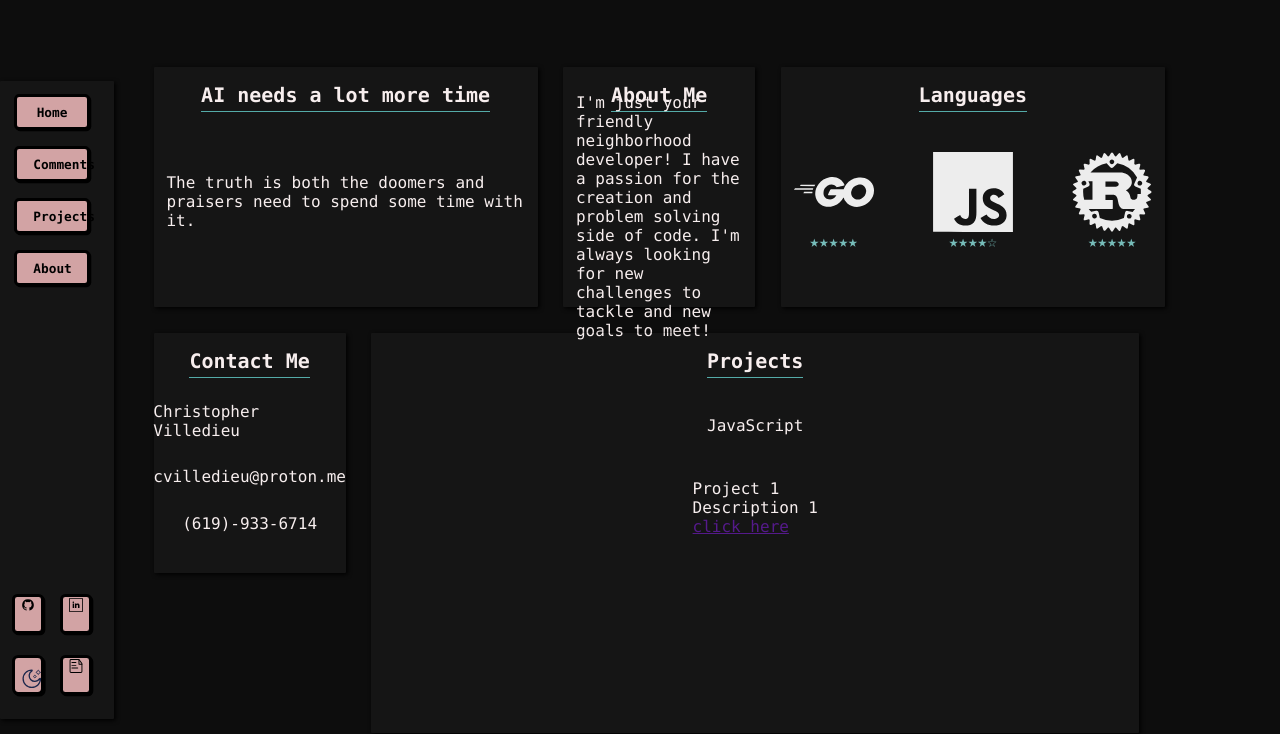
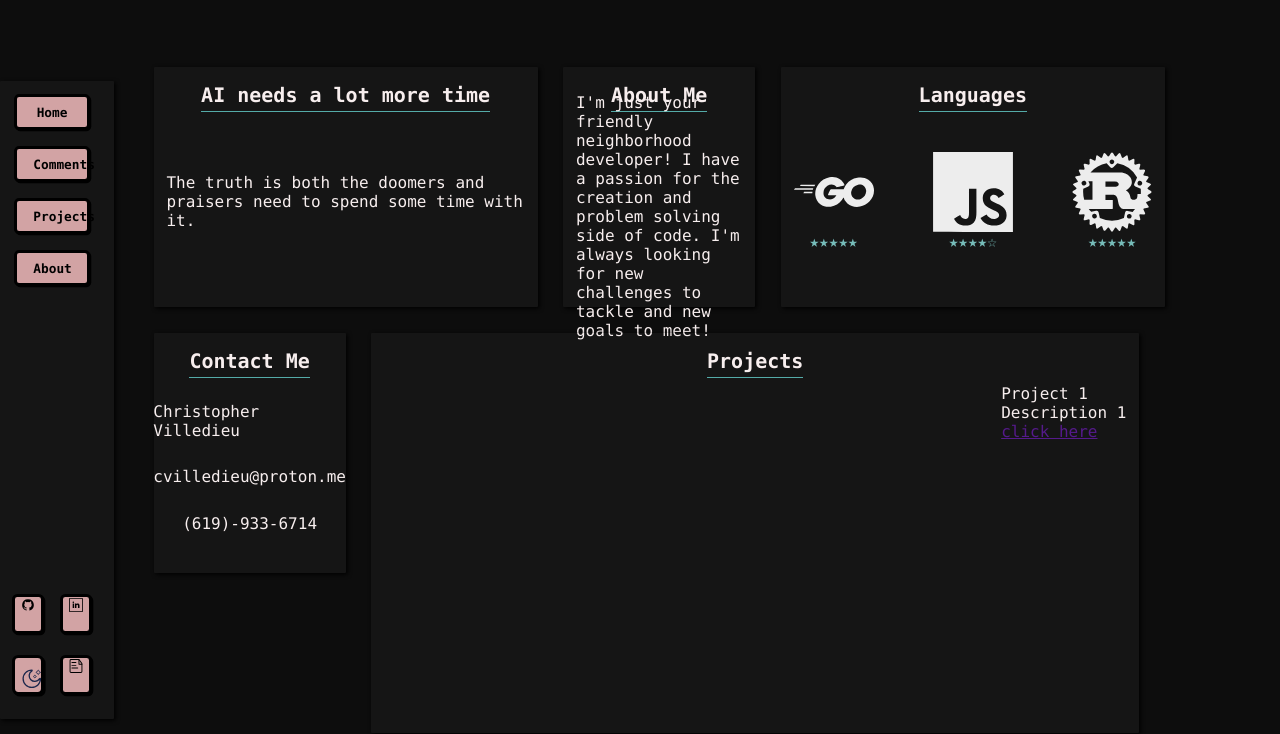
Before and after one commit to CVilledieu/Portfolio, a React app in the folder frontend/: page / in a window 1280 px wide. Shown: the top 734 px of the page. Built offline with nearby package versions, Linux system fonts and the light colour scheme; the HTML template or start-up script is replaced by a standard one.

Commit message:
Cleaned up verbage within the projects display of home page, so that props and functions are more clean and clear

```diff
--- a/frontend/src/App.jsx
+++ b/frontend/src/App.jsx
@@ -1,6 +1,6 @@
 import './App.css';
 import './views/util/colors.css';
-import React, {setState, useState, useEffect} from 'react';
+import React, { useState, useEffect} from 'react';
 import HomePage from './views/overview/home.jsx';
 import CommentsPage from './views/comments/comments.jsx';
 import ProjectsPage from './views/projects/projects.jsx';
--- a/frontend/src/views/overview/home.jsx
+++ b/frontend/src/views/overview/home.jsx
@@ -118,21 +118,16 @@ function StarRating({count}) {
 function Projects() {
     const projectData = ProjectsJsonData;
     const [projectState, setProjectState] = useState(0);
-    const projectCatagory = projectData[projectState];
+    const projectCategory = projectData[projectState];
 
     const inner = (
         <div className='inner-div-home' id="home-projects">
-            <div className='home-projects-catagory'>
-                {projectCatagory.catagory}
+            <div className='home-projects-nav'>
+                <ProjectNavBtn direction='left' onClick={() => setProjectState(projectState - 1)} />
             </div>
-            <div className='home-projects-display'>
-                <div className='home-projects-nav'>
-                    <ProjectNavBtn direction='left' onClick={() => setProjectState(projectState - 1)} />
-                </div>
-                <DisplayedProjects projects={projectCatagory.projects} />
-                <div className='home-projects-nav'>
-                    <ProjectNavBtn direction='right' onClick={() => setProjectState(projectState + 1)} />
-                </div>
+            <DisplayProjects library={projectCategory} />
+            <div className='home-projects-nav'>
+                <ProjectNavBtn direction='right' onClick={() => setProjectState(projectState + 1)} />
             </div>
         </div>
     );
@@ -143,7 +138,7 @@ function Projects() {
 
 function ProjectNavBtn({direction, onClick}) {
     return (
-        <label className='home-projects-nav-btn' id={`projects-${direction}-nav`} onClick={onClick}>
+        <label className='home-projects-nav-btn' id={`projects-nav-${direction}`} onClick={onClick}>
             <span></span>
             <span></span>
             <span></span>
@@ -151,19 +146,23 @@ function ProjectNavBtn({direction, onClick}) {
     );
 }
 
-function DisplayedProjects({projects}) {
+function DisplayProjects({library}) {
+    const projectsList = library.list;
     return (
-        <div className='home-projects-list'>
-            {projects.map(project => {
+        <div className='home-projects-display'>
+            <div className='home-projects-category'>{library.catagory}</div>
+            <div className='home-projects-list'>
+            {projectsList.map(project => {
                 return <ProjectSingle key={project.id} title={project.title} description={project.description} link={project.link} />
             })}
+            </div>
         </div>
     );
 }
 
 function ProjectSingle({title, description, link}) {
     return (
-        <div className='home-project'>
+        <div className='home-projects-single'>
             <div className='home-project-title'>{title}</div>
             <div className='home-project-description'>{description}</div>
             <div className='home-project-link'><a href={link} target='_blank' rel='noreferrer'>click here</a></div>
--- a/frontend/src/views/projects/data.json
+++ b/frontend/src/views/projects/data.json
@@ -1,8 +1,8 @@
 [
     {
         "id": 1,
-        "catagory": "JavaScript",
-        "projects": [
+        "category": "JavaScript",
+        "list": [
             {
                 "id": 1,
                 "title": "Project 1",
@@ -12,8 +12,8 @@
         ]
     },{
         "id": 2,
-        "catagory": "Go",
-        "projects": [
+        "category": "Go",
+        "list": [
             {
                 "id": 1,
                 "title": "Project 12",
@@ -23,8 +23,8 @@
         ]
     },{
         "id": 3,
-        "catagory": "Rust",
-        "projects": [
+        "category": "Rust",
+        "list": [
             {
                 "id": 1,
                 "title": "Project 13",
--- a/frontend/src/views/projects/projects.jsx
+++ b/frontend/src/views/projects/projects.jsx
@@ -8,9 +8,9 @@ import React from 'react';
 export default function ProjectsPage() {
     const data = ProjectData;
     const LanguageMap = () => {
-        return data.map(lang => {
+        return data.map(category => {
             return (
-                <LanguageDiv key={lang.id} title={lang.catagory} projectArray={lang.projects} />
+                <LanguageDiv key={category.id} title={category.category} projectArray={category.list} />
         )}
     )};
     return (
@@ -22,14 +22,14 @@ export default function ProjectsPage() {
 }
 
 
-function LanguageDiv({title, projectArray}) {
+function LanguageDiv({title, projectsList}) {
     return (
         <div className="language">
             <div className="language-name">
                 {title}
             </div>
             <div className="language-projects">
-                {projectArray.map(project => {
+                {projectsList.map(project => {
                     return (
                         <Project key={project.id} title={project.title} description={project.description} link={project.link} />
                     );
```
